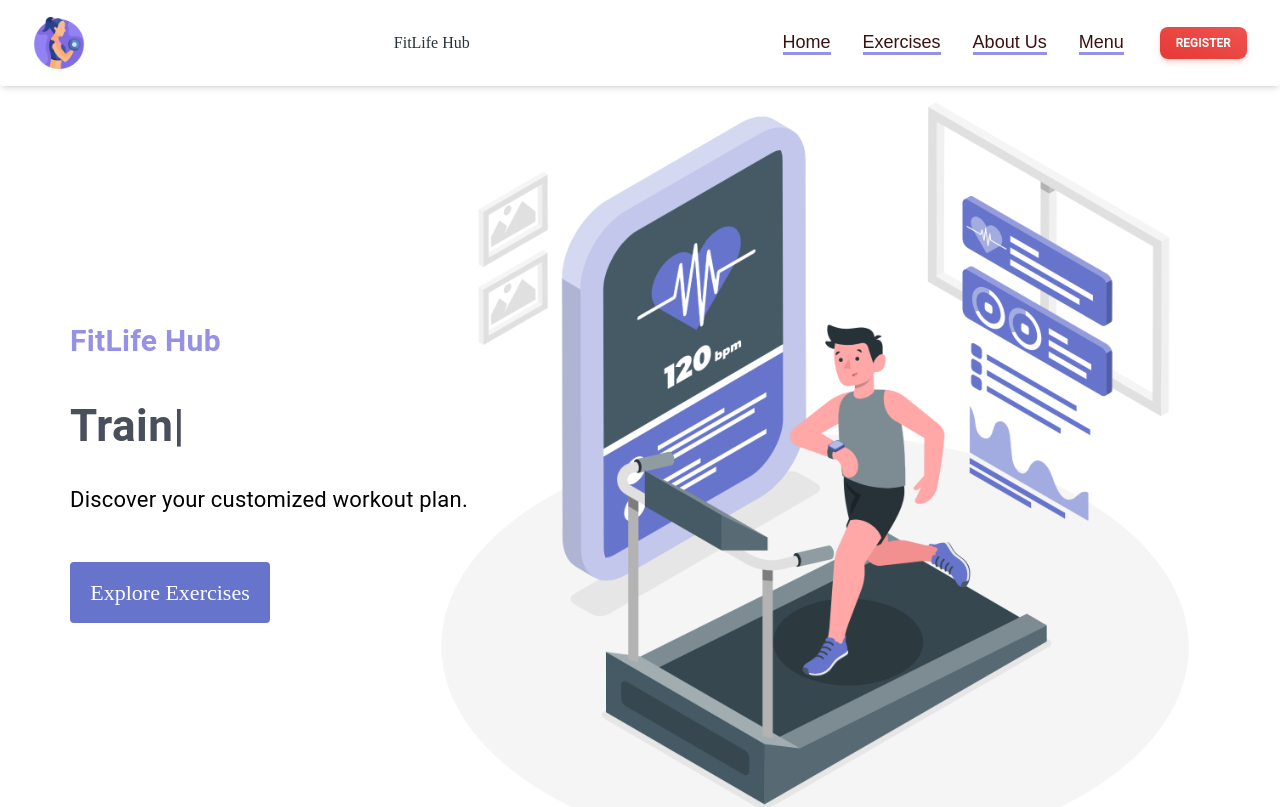
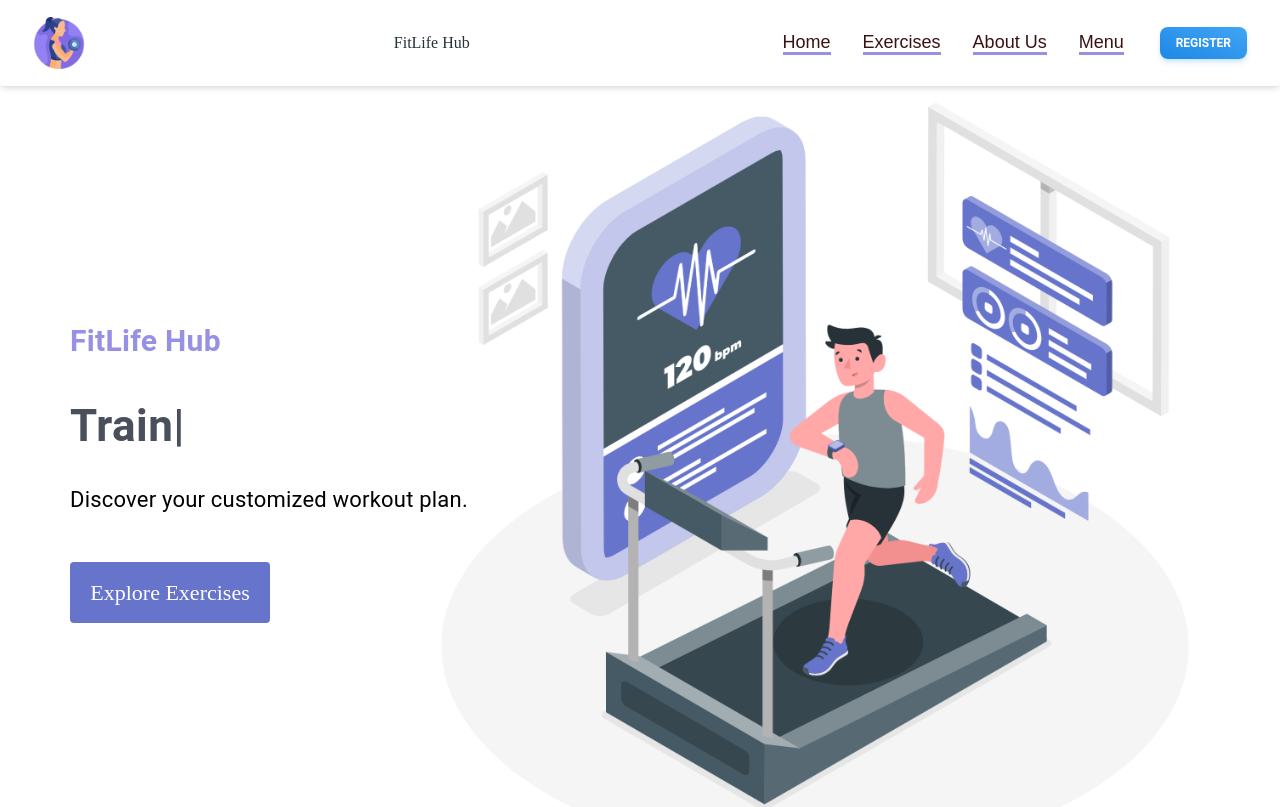
Before and after one commit to Megamind0407/fitlifehub, a React (Create React App) app: page / in a window 1280 px wide. Shown: the top 807 px of the page. Built offline with nearby package versions, Linux system fonts and the light colour scheme; no server answers.

Commit message:
register button color changes

```diff
--- a/src/components/Nav.js
+++ b/src/components/Nav.js
@@ -82,7 +82,7 @@ const Nav = () => {
           <div className="flex flex-row items-center gap-4">
             <div className="mr-4 hidden lg:block">{navList}</div>
             <Button
-              color="red"
+              color="blue"
               variant="gradient"
               size="sm"
               className="hidden lg:inline-block "
@@ -131,7 +131,7 @@ const Nav = () => {
         </div>
         <MobileNav open={openNav}>
           {navList}
-          <Button variant="gradient" color="red" size="sm" fullWidth className="mb-2">
+          <Button variant="gradient" color="blue" size="sm" fullWidth className="mb-2">
             <span>Register</span>
           </Button>
         </MobileNav>
```
